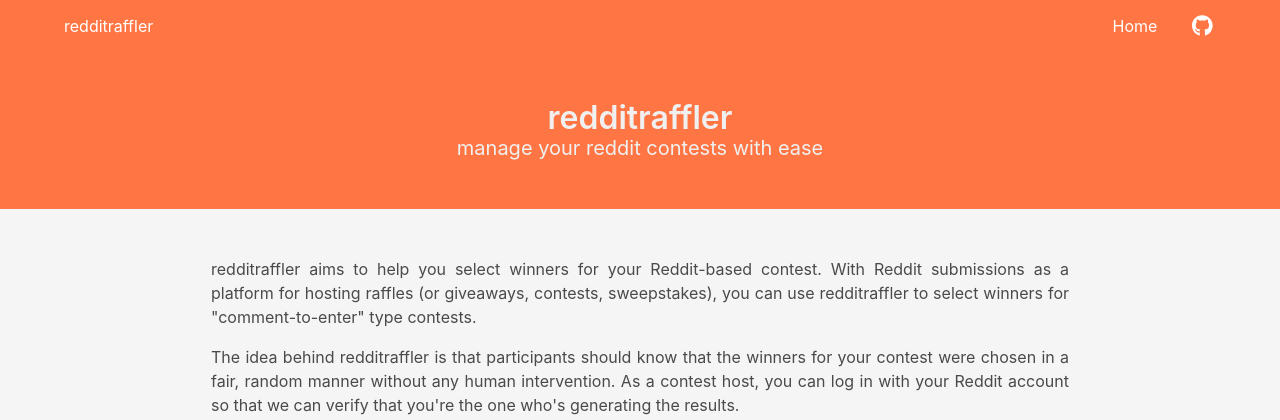
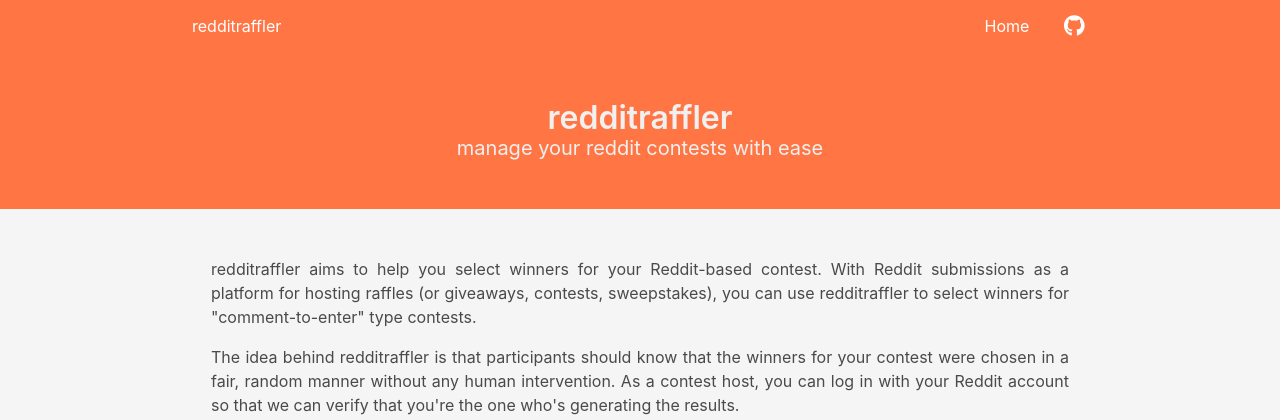
Before and after one commit to redditraffler/redditraffler, a Flask app: template app/views/base/index.html in a window 1280 px wide. Shown: the top 420 px of the page. Run offline with Flask 2, Linux system fonts and the light colour scheme; the template is opened without the code that fills it, so the values that code supplies are empty; some libraries are stand-ins or nearby versions.

Commit message:
Add max width to navbar container

```diff
--- a/app/assets/css/app.css
+++ b/app/assets/css/app.css
@@ -33,6 +33,10 @@ html {
 /**** End General ****/
 
 /**** Header ****/
+#nav-container {
+  width: 70%;
+}
+
 #brand:hover {
   text-decoration: none;
 }
@@ -94,6 +98,10 @@ a.navbar-item.is-active {
 /* End User dropdown overrides */
 
 @media only screen and (max-width: 1023px) {
+  #nav-container {
+    width: 100%;
+  }
+
   /* User dropdown overrides */
   a.navbar-link {
     cursor: default;
--- a/app/views/layouts/header.html
+++ b/app/views/layouts/header.html
@@ -1,5 +1,5 @@
 <nav class="navbar is-reddit" role="navigation" aria-label="main navigation">
-    <div class="container">
+    <div id="nav-container" class="container">
         <div class="navbar-brand">
             <a id="brand" class="navbar-item" href="{{ url_for('base.index') }}">
                 <h1>redditraffler</h1>
```
